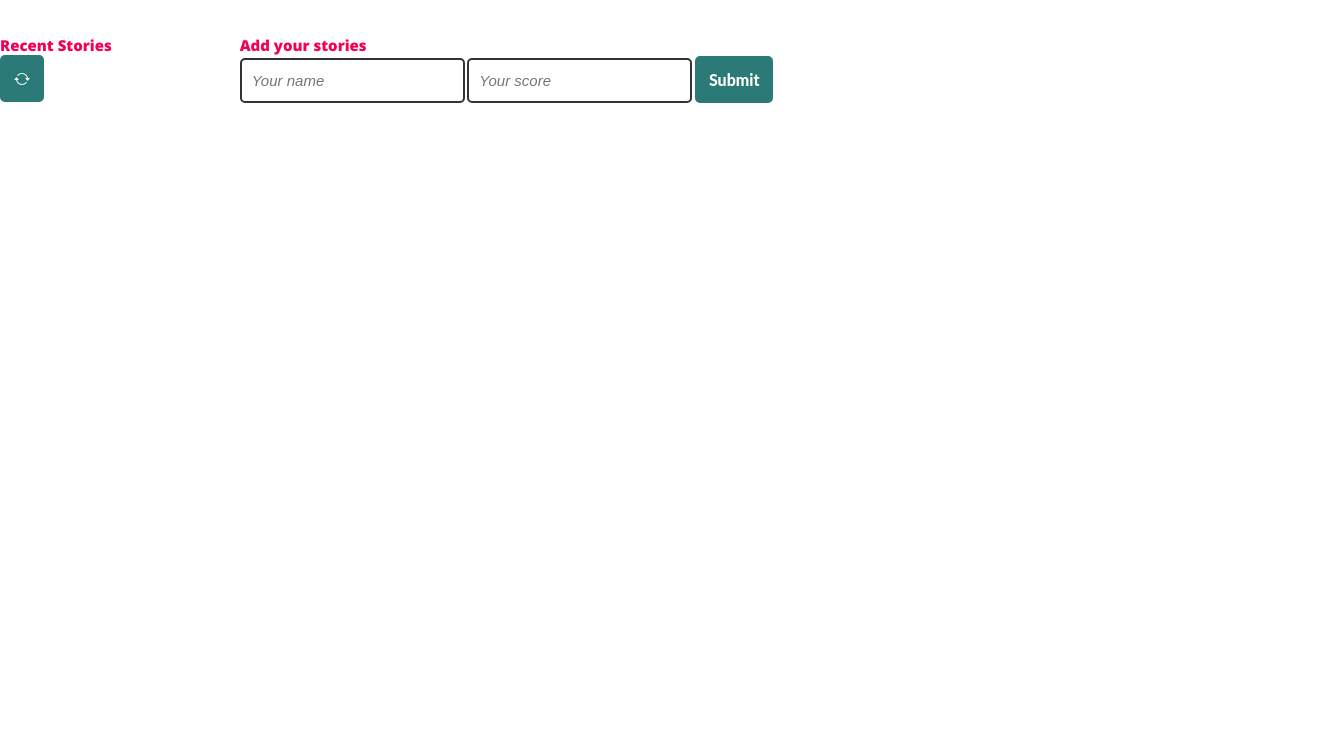
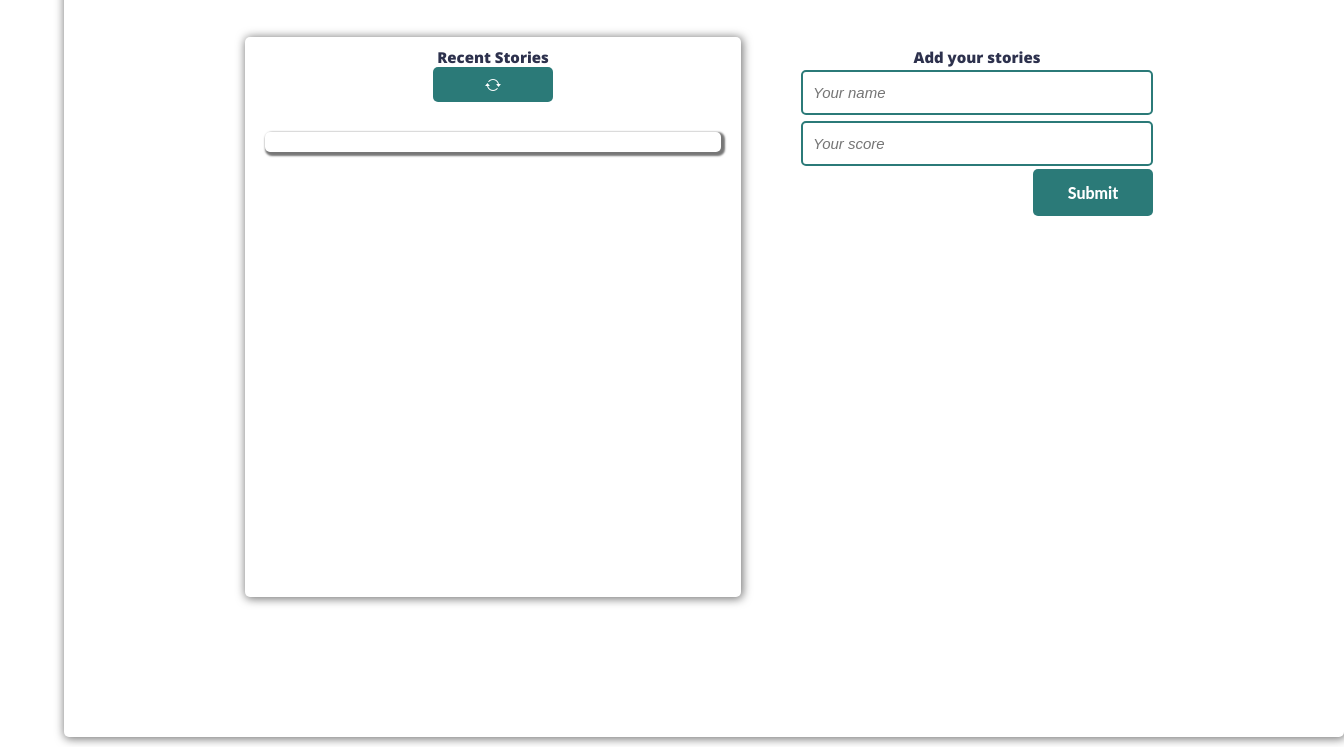
Before and after one commit to mengiefen/leaderboard-list-app, a website built with webpack: page src/index.html in a window 1280 px wide. Shown: the part 60-807 px from the top of the page, 1344 px wide, since content can reach past the window. Built offline with nearby package versions, Linux system fonts and the light colour scheme; a web font is replaced by a local one.

Commit message:
modify the style of the page

```diff
--- a/src/css/styles.css
+++ b/src/css/styles.css
@@ -1,13 +1,13 @@
 @import url('https://fonts.googleapis.com/css2?family=Open+Sans:ital,wght@0,300;0,400;0,500;0,600;0,800;1,300;1,400;1,500;1,600;1,700;1,800&family=Tourney:ital,wght@0,200;0,300;0,400;0,500;0,600;0,700;0,800;0,900;1,400&display=swap');
 
 :root {
-  --blue: #43bee5;
-  --pink: #f40058;
-  --yellow: #efa500;
-  --green: #41b853;
-  --white: #efefef;
-  --gray: #e9e9e9;
-  --darkblue: #161b40;
+  --dark-blue: hsl(233, 26%, 24%);
+  --lime-green: hsl(136, 65%, 51%);
+  --bright-cyan: hsl(192, 70%, 51%);
+  --grayish-blue: hsl(233, 8%, 62%);
+  --light-grayish-blue: hsl(220, 16%, 96%);
+  --very-light-gray: hsl(0, 0%, 98%);
+  --white: hsl(0, 0%, 100%);
 }
 
 * {
@@ -25,35 +25,87 @@ html {
   scroll-behavior: smooth;
   font-family: 'Open sans', serif;
   font-size: 10px;
-  color: var(--pink);
+  color: var(--dark-blue);
 }
 
 body {
-  width: 100vw;
-  height: 100vh;
+  text-align: center;
+  margin: auto;
+}
+
+main {
+  margin: 1rem 5%;
+  padding: 2rem;
+  border-radius: 5px;
+  height: 95vh;
+  -webkit-box-shadow: 1px 1px 10px 1px #777;
+  box-shadow: 1px 1px 10px 1px #777;
+}
+
+.page-header {
+  text-align: start;
+  font-family: Tourney, sans-serif;
+  text-transform: uppercase;
+  font-size: 4rem;
+  padding-left: 10%;
+}
+
+.sub-title {
+  font-size: 2.8rem;
+  font-weight: normal;
+  padding-right: 3rem;
 }
 
 .container {
   width: 100%;
   display: flex;
-  margin: 5rem auto;
-  gap: 10%;
+  justify-content: center;
 }
 
-h1 {
-  font-family: Tourney, sans-serif;
-  text-transform: uppercase;
-  font-size: 4rem;
+.story-list {
+  margin-top: 4rem;
+  width: 40%;
+  max-height: 70vh;
+  margin-right: 5rem;
+  padding: 1rem;
+  -webkit-box-shadow: 1px 1px 10px 1px #777;
+  box-shadow: 1px 1px 10px 1px #777;
+  border-radius: 5px;
+  overflow-y: scroll;
+  scrollbar-color: #2b7a78 white;
 }
 
-input {
-  padding: 1.2rem 1rem;
-  margin: 0.3rem 0;
-  border: 2px solid #333;
+.title-box {
+  display: flex;
+  justify-content: space-between;
+}
+
+.story-list-box {
   border-radius: 5px;
-  outline: none;
-  font-size: 1.5rem;
-  font-style: italic;
+  -webkit-box-shadow: 4px 4px 6px 4px #777;
+  box-shadow: 2px 2px 2px 2px #777;
+  padding: 1rem;
+  margin: 3rem 1rem 1rem 1rem;
+}
+
+.story-list-row {
+  display: flex;
+  justify-content: space-between;
+  padding: 1.2rem 3rem;
+  height: auto;
+  margin-bottom: 0.3rem;
+  -webkit-box-shadow: 1px 1px 1px 1px #777;
+  box-shadow: 1px 1px 1px 1px #777;
+  border-radius: 1px;
+}
+
+.story-list-name,
+.story-list-score {
+  font-size: 1.6rem;
+}
+
+.story-list-score {
+  font-weight: bold;
 }
 
 .btn {
@@ -73,4 +125,45 @@ input {
   font-size: 1.6rem;
   font-weight: 800;
   border-radius: 5px;
+  min-width: 12rem;
 }
+
+.btn-refresh {
+  padding: 0.8rem 1rem;
+}
+
+.wrapper-story-submit {
+  margin-top: 4rem;
+  padding: 1rem;
+  border-radius: 5px;
+  width: 30%;
+  display: flex;
+  flex-direction: column;
+}
+
+.form-title {
+  font-size: 2.8rem;
+  font-weight: normal;
+  padding-bottom: 2rem;
+}
+
+.story-submit-form {
+  display: flex;
+  flex-direction: column;
+  justify-content: end;
+}
+
+.wrapper-input {
+  padding: 1rem 0;
+}
+
+input {
+  width: 100%;
+  padding: 1.2rem 1rem;
+  margin: 0.3rem 0;
+  border: 2px solid #2b7a78;
+  border-radius: 5px;
+  outline: none;
+  font-size: 1.5rem;
+  font-style: italic;
+}
```
